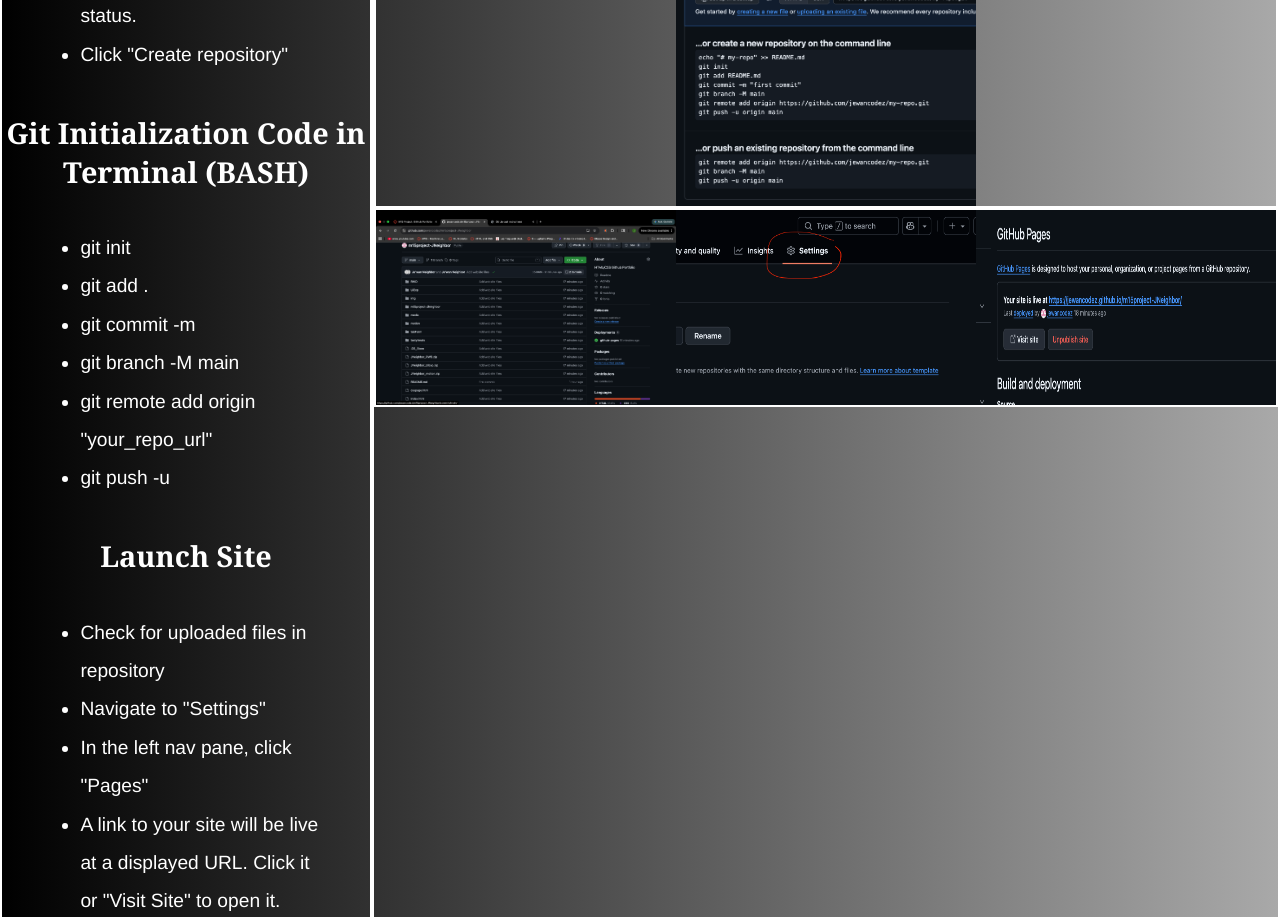
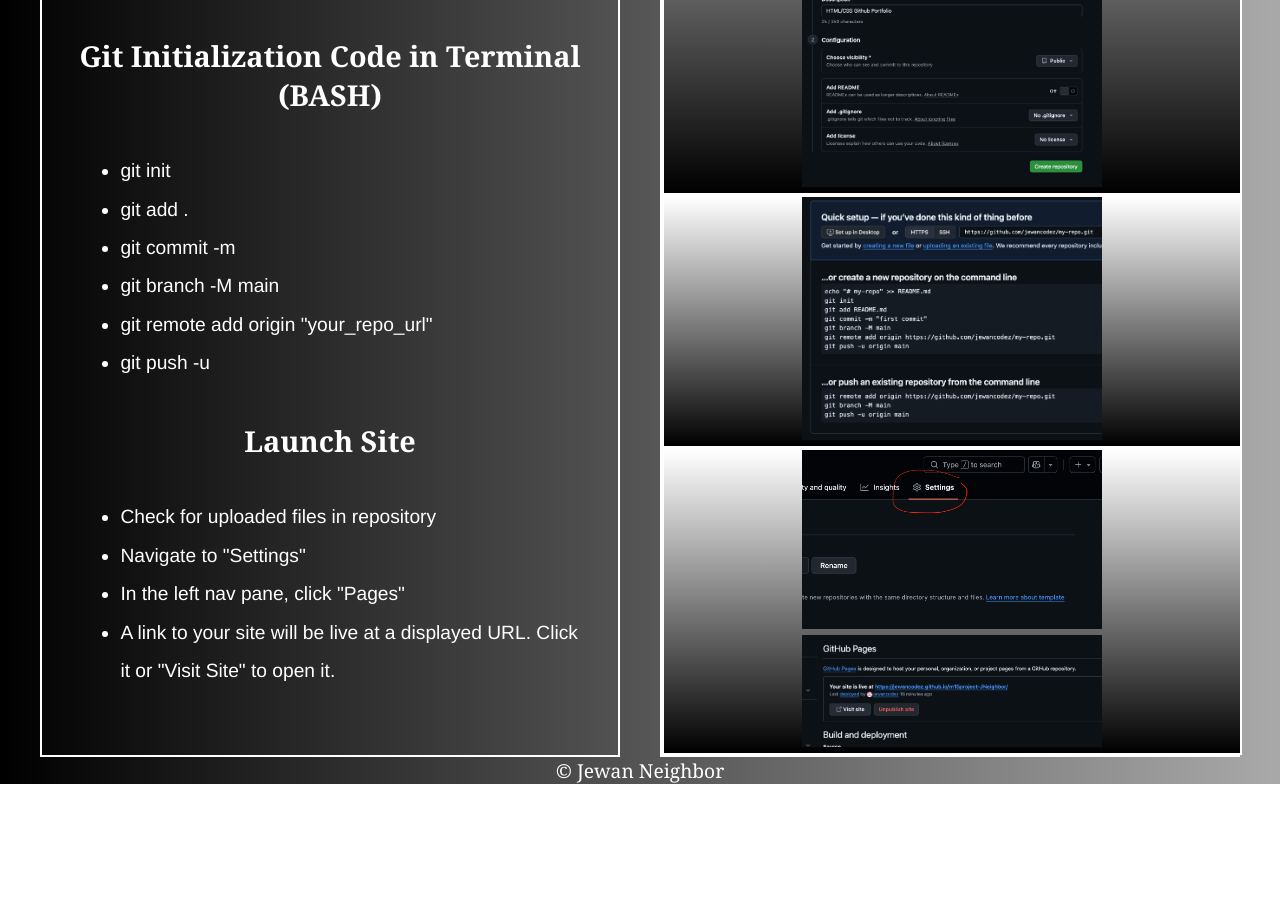
Before and after one commit to jewancodez/m15project-JNeighbor, a plain HTML site: page m15project-JNeighbor/index.html in a window 1280 px wide. Shown: the part 650-1567 px from the top of the page. After the commit the page ends 1434 px from the top, so only its background shows below. Drawn offline with Linux system fonts and the light colour scheme.

Commit message:
changed css

```diff
--- a/m15project-JNeighbor/index.html
+++ b/m15project-JNeighbor/index.html
@@ -55,17 +55,16 @@
             </div>
 
             <div class="img_instructions">
-                <div class="new_repo_imgs">
+                <div class="img_container">
                     <img src="imgs/Screenshot 2026-05-12 at 6.27.41 AM.png" width="300px" alt="Github Repository Page">
                     <img src="imgs/Screenshot 2026-05-12 at 6.28.37 AM.png" width="300px" alt="New Repository Configuration">
                 </div>
 
-                <div class="new_repo_imgs">
+                <div class="img_container">
                     <img src="imgs/Screenshot 2026-05-12 at 7.13.01 AM.png" width="300px" alt="git commands">
                 </div>
 
-                <div class="new_repo_imgs">
-                    <img src="imgs/Screenshot 2026-05-12 at 7.29.28 AM.png" width="300px" alt="Uploaded files displayed">
+                <div class="img_container">
                     <img src="imgs/Screenshot 2026-05-12 at 7.29.51 AM.png" width="300px" alt="Settings display">
                     <img src="imgs/Screenshot 2026-05-12 at 7.30.09 AM.png" width="300px" alt="Pages tab of settings">
                 </div>
--- a/m15project-JNeighbor/styles.css
+++ b/m15project-JNeighbor/styles.css
@@ -70,6 +70,7 @@
 
 main div {
     border: solid 2px white;
+    width: 30em;
 }
 
 main ul {
@@ -82,10 +83,18 @@
     text-align: left;
 }
 
-.new_repo_imgs {
-    display: flex;
-    justify-content: center;
+.img_container {
+    display: block;
+    background: linear-gradient(to top, black, white);
+    grid-template-columns: repeat(1fr, 150px);
+    justify-content: space-between;
+
+    img {
+        max-width: 100%;
+        height: auto;
+    }
 }
+
 
 
 footer {
@@ -93,11 +102,24 @@
 }
 
 @media (max-width: 576px) {
+    main {
+        font-size: 90%;
+    }
+
+    .img_container {
+        display: none;
+    }
+}
+@media (max-width: 768px) {
+    .img_container {
+        max-width: 90%;
+        height: auto;
+    }
 
 }
-@media (min-width: 768px) {
+@media (min-width: 992px) {.img_container {
+    max-width: 110%;
+    height: auto;
+}
 
 }
-@media (min-width: 992px) {
-
-}
```
